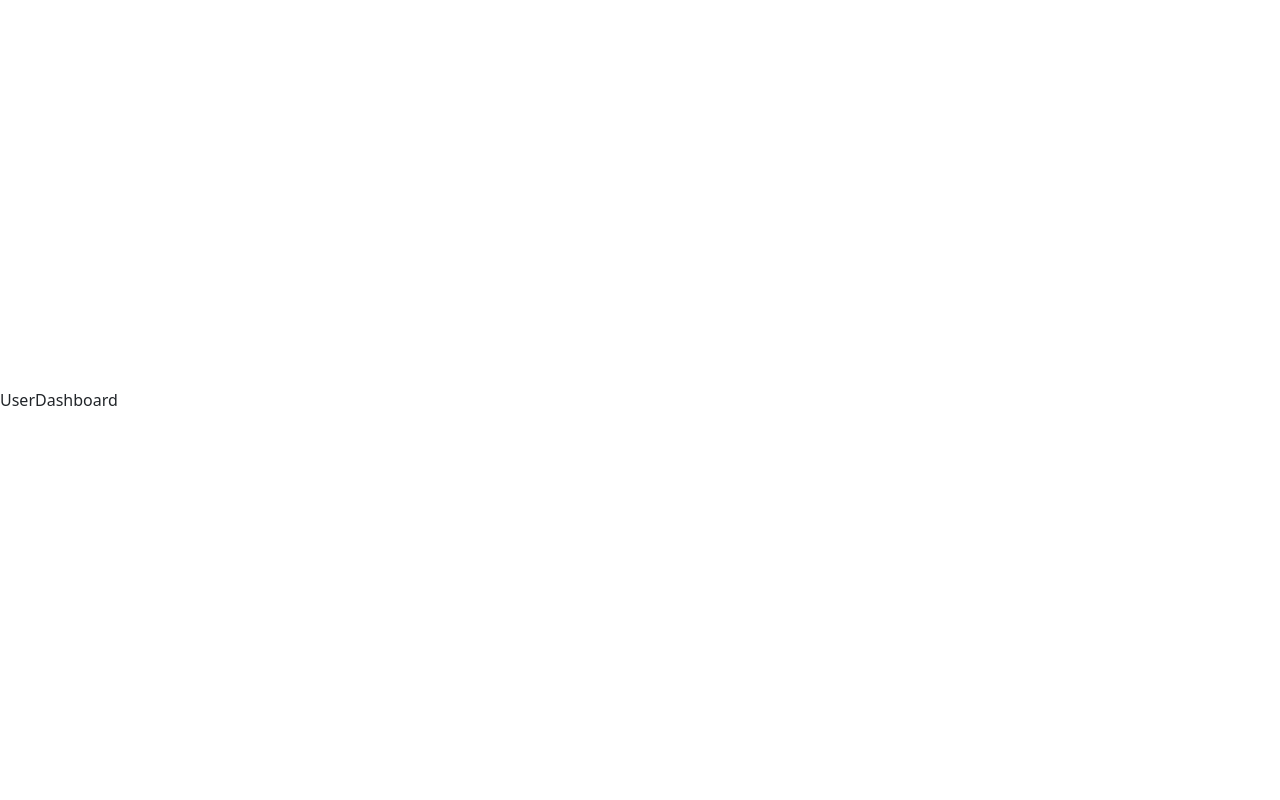
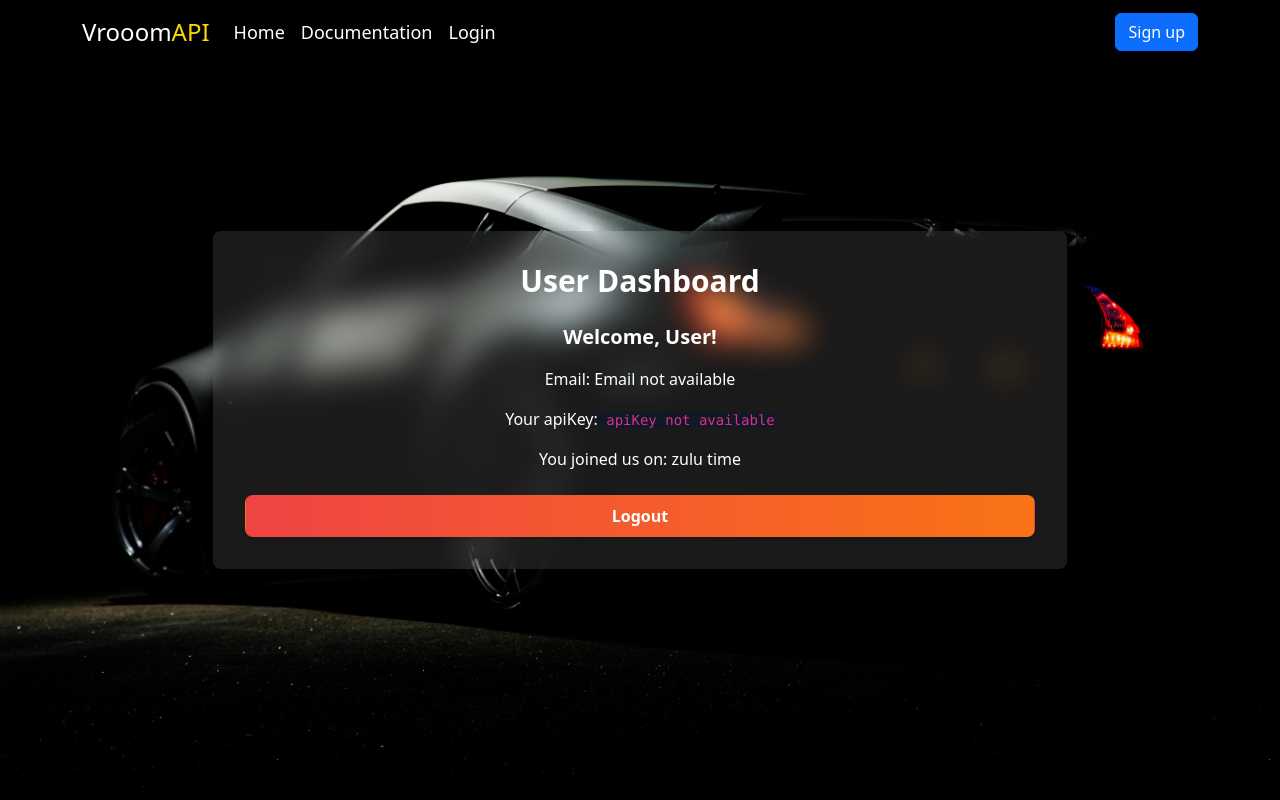
Before and after one commit to hocuspocus07/fullstack-projects, a React (Vite) app in the folder car-api/frontend/: page /dashboard in a window 1280 px wide. Built offline with nearby package versions, Linux system fonts and the light colour scheme; no server answers; sample sign-in values are in the browser's storage.

Commit message:
dashboard changes

```diff
--- a/car-api/frontend/src/App.jsx
+++ b/car-api/frontend/src/App.jsx
@@ -6,6 +6,7 @@ import { Documentation } from "./pages/Documentation.jsx";
 import { Login } from "./pages/Login.jsx";
 import { Signup } from "./pages/Signup.jsx";
 import { UserDashboard } from "./pages/UserDashboard.jsx";
+import ProtectedRoute from "./components/ProtectedRoute.jsx";
 
 function App() {
   return (
@@ -15,7 +16,11 @@ function App() {
           <Route path="docs" element={<Documentation />} />
           <Route path="login" element={<Login/>} />
           <Route path="register" element={<Signup />} />
-          <Route path="dashboard" element={<UserDashboard/>}/>
+          <Route path="dashboard" element={
+            <ProtectedRoute>
+              <UserDashboard />
+            </ProtectedRoute>
+          }/>
       </Routes>
     </BrowserRouter>
   );
--- a/car-api/frontend/src/components/LoginComponent.jsx
+++ b/car-api/frontend/src/components/LoginComponent.jsx
@@ -12,11 +12,11 @@ export function LoginComponent() {
     e.preventDefault();
     try {
       const response = await loginUser({ email, password });
-      const { accessToken, apiKey, user } = response.data;
+      const { accessToken, user } = response.data;
+      console.log(response.data);
       localStorage.setItem('user', JSON.stringify(user));
       localStorage.setItem('apiKey',user.apiKey);
       localStorage.setItem('authToken', accessToken);
-      console.log(user.apiKey);
       navigate('/dashboard'); // Redirect to dashboard after successful login
     } catch (err) {
       setError(err.response?.data?.message || 'Invalid login credentials');
--- /dev/null
+++ b/car-api/frontend/src/components/ProtectedRoute.jsx
@@ -0,0 +1,16 @@
+import React from 'react';
+import { Navigate } from 'react-router-dom';
+
+const ProtectedRoute = ({ children }) => {
+  // Check if the user is authenticated
+  const authToken = localStorage.getItem('authToken');
+
+  if (!authToken) {
+    // If no token, redirect to login page
+    return <Navigate to="/login" replace />;
+  }
+
+  return children; // Render the protected route if the user is authenticated
+};
+
+export default ProtectedRoute;
--- a/car-api/frontend/src/pages/UserDashboard.jsx
+++ b/car-api/frontend/src/pages/UserDashboard.jsx
@@ -1,27 +1,92 @@
-import React,{useState,useEffect} from 'react'
+import React, { useState, useEffect } from 'react'
 import { useNavigate } from 'react-router-dom'
+import NavBar from '../components/Navbar';
 
 export function UserDashboard() {
-    const [user,setuser]=useState({});
-    const navigate=useNavigate();
-    useEffect(()=>{
-        const fetchUserData=async()=>{
-            try{
-                const apiKey=localStorage.getItem('apiKey');
-                const authToken=localStorage.getItem('authToken');
-                const userResponse=await fetch(`https://car-api-o2p5.onrender.com/api/cars?apiKey=${apiKey}`,{
-                    method:'GET',
-                    headers:{
-                        Authorization:`Bearer ${authToken}`,
+    const [user, setuser] = useState({});
+    const navigate = useNavigate();
+    useEffect(() => {
+        const fetchUserData = async () => {
+            try {
+                const authToken = localStorage.getItem('authToken');
+                const userResponse = await fetch(`https://car-api-o2p5.onrender.com/api/users/me`, {
+                    method: 'GET',
+                    headers: {
+                        Authorization: `Bearer ${authToken}`,
                     }
                 });
-                const data=await userResponse.json();
-            }catch(error){
-                onslotchange.log(error);
+                const data = await userResponse.json();
+                setuser(data);
+            } catch (error) {
+                console.log(error);
             }
         }
-    })
-  return (
-    <div>UserDashboard</div>
-  )
+        fetchUserData();
+    }, []);
+    const handleLogout = async () => {
+        try {
+            // Call the logout API to clear refreshToken and cookies on the server
+            const authToken = localStorage.getItem('authToken');
+            await fetch('https://car-api-o2p5.onrender.com/api/users/logout', {
+                method: 'POST',
+                headers: {
+                    Authorization: `Bearer ${authToken}`,
+                    'Content-Type': 'application/json',
+                },
+            });
+
+            // Clear authToken from local storage
+            localStorage.removeItem('authToken');
+
+            // Redirect to login page
+            navigate('/login');
+        } catch (error) {
+            console.error('Logout failed:', error);
+        }
+    };
+    function copyAPI() {
+        // Find the closest <pre> tag relative to the clicked element
+        const apiKey = document.getElementById('apiKey');
+
+        if (apiKey) {
+            const text = apiKey.innerText;
+            navigator.clipboard.writeText(text).then(() => {
+                alert('apiKey copied to clipboard!');
+            }).catch(err => {
+                console.error('Failed to copy key: ', err);
+            });
+        } else {
+            console.error('Code block not found!');
+        }
+    }
+    return (
+        <>
+            <NavBar />
+            <div className="flex items-center justify-center min-h-screen bg-custom-bg bg-cover bg-center w-screen">
+                <div className="bg-white bg-opacity-10 backdrop-blur-lg rounded-lg shadow-lg w-2/3 p-8">
+                    <h2 className="text-3xl font-bold text-center text-transparent text-white mb-6">
+                        User Dashboard
+                    </h2>
+
+                    {/* User Information Section */}
+                    <div className="mb-6 text-white">
+                        <p className="text-xl font-semibold">Welcome, {user.name || 'User'}!</p>
+                        <p className="mt-2">Email: {user.email || 'Email not available'}</p>
+                        <p className="mt-2">Your apiKey:<code id='apiKey' className='bg-gray-900'> {user.apiKey || 'apiKey not available'}</code> <span onClick={copyAPI} className='hover:cursor-pointer'><ion-icon name="clipboard-outline"></ion-icon></span></p>
+                        <p className="mt-2">You joined us on: {user.createdAt} zulu time</p>
+                    </div>
+
+                    {/* Logout Button */}
+                    <div className="flex justify-center">
+                        <button
+                            onClick={handleLogout}
+                            className="w-full py-2 bg-gradient-to-r from-red-500 to-orange-500 text-white font-semibold rounded-lg shadow-md hover:bg-gradient-to-l focus:outline-none focus:ring-2 focus:ring-indigo-500"
+                        >
+                            Logout
+                        </button>
+                    </div>
+                </div>
+            </div>
+        </>
+    )
 }
```
